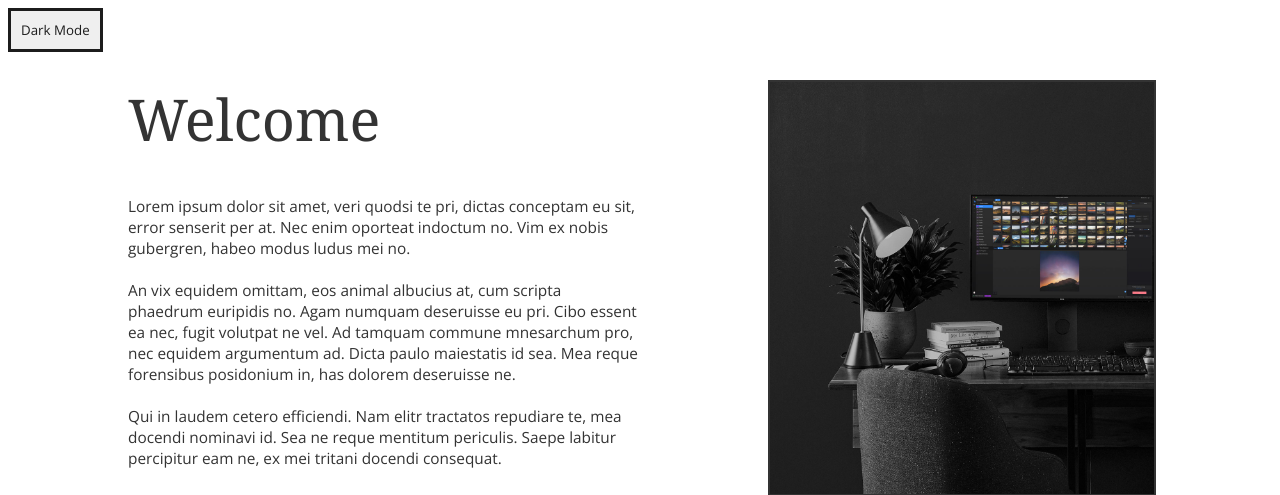
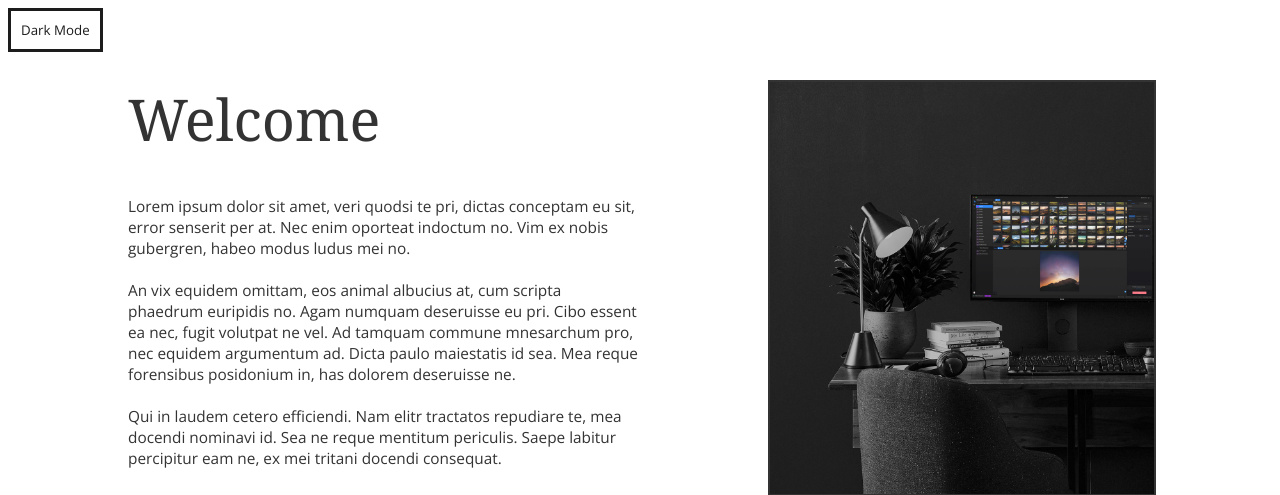
Before and after one commit to frol2256/frol2256.github.io, a PHP site: page / in a window 1280 px wide. Shown: the top 495 px of the page. Run offline with PHP 8.4, Linux system fonts and the light colour scheme.

Commit message:
background to background-color

```diff
--- a/stylesheet.css
+++ b/stylesheet.css
@@ -75,7 +75,7 @@ html {
 button {
 position: abolsute;
 color: #1C1C1C !important;
-background: '#FFFFFF' !important;
+background-color: white;
 border: 3px solid #1C1C1C !important;
 transition: all 0.4s ease 0s;
 font-family: 'Open Sans';
```
